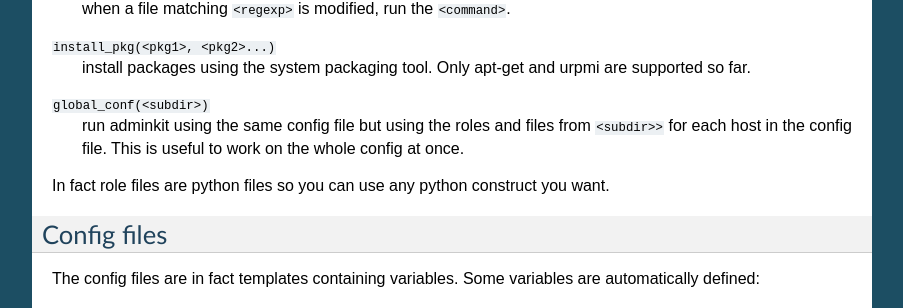
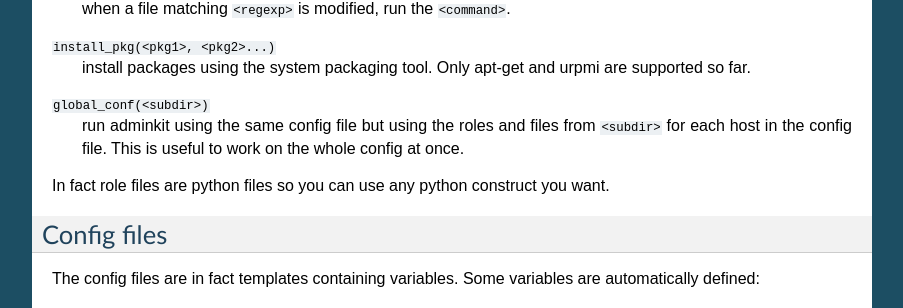
Before and after one commit to flepied/adminkit, a Sphinx documentation site: the page built from docs/adminkit.rst, in a window 1280 px wide and 900 px high, scrolled down 1632 px. Shown: the part 139-447 px from the top of the window, without its empty margins (198-1101 px from the left). Built offline with Sphinx 7.4.7, drawn with Linux system fonts in a browser that asks for light colours.

Commit message:
fix typo

```diff
--- a/docs/adminkit.rst
+++ b/docs/adminkit.rst
@@ -112,7 +112,7 @@ directory. Role files can use the following directives:
 
 ``global_conf(<subdir>)``
   run adminkit using the same config file but using the roles and
-  files from ``<subdir>>`` for each host in the config file. This is
+  files from ``<subdir>`` for each host in the config file. This is
   useful to work on the whole config at once.
 
 In fact role files are python files so you can use any python
```
